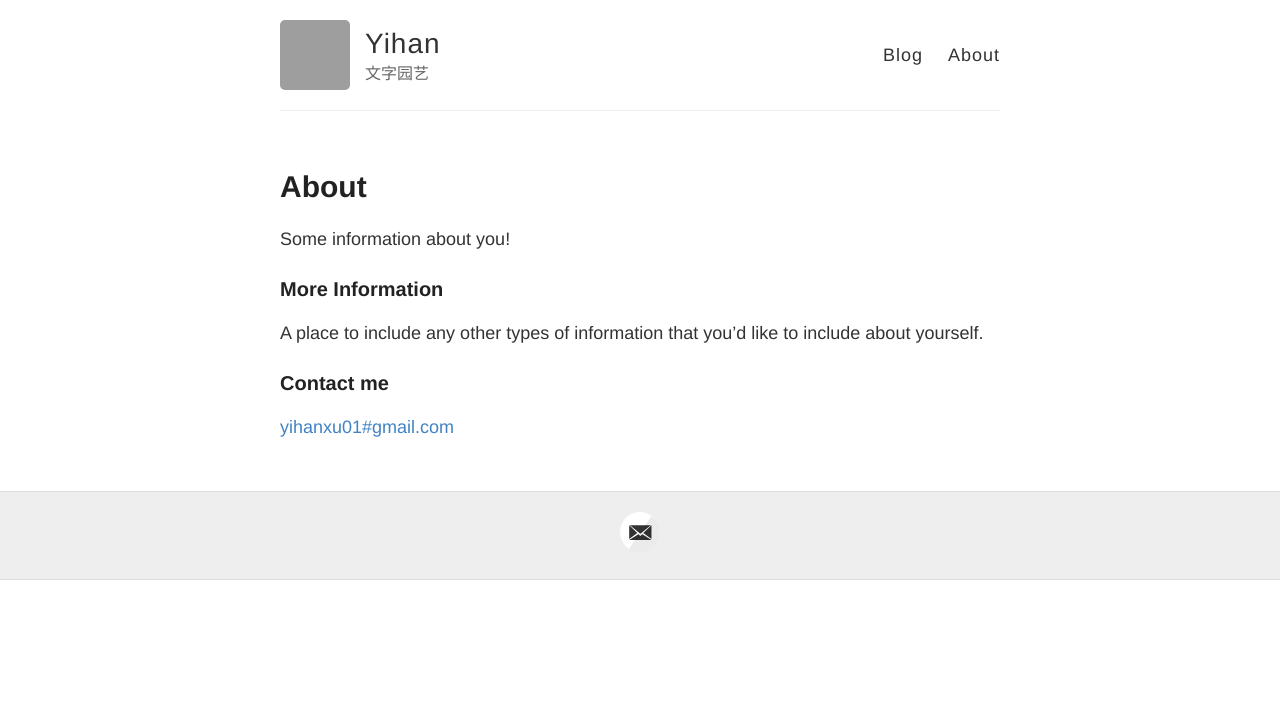
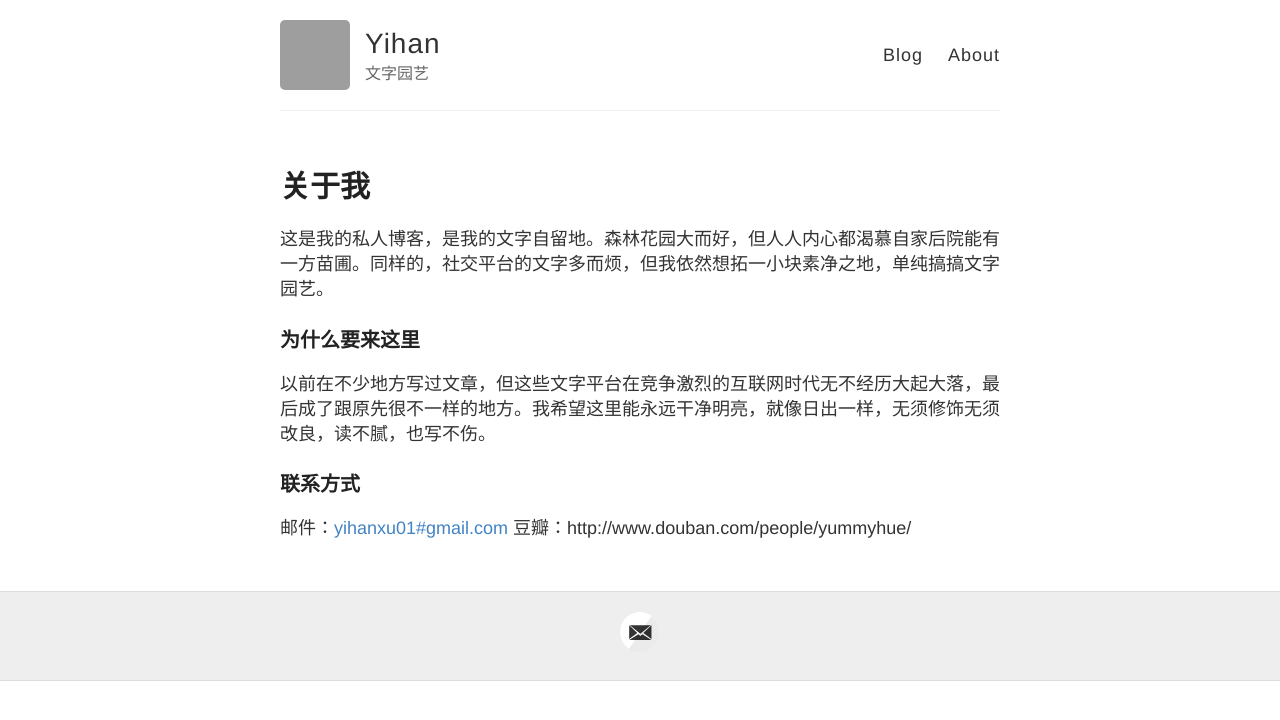
Before and after one commit to yihanxu/yihanxu.github.io, a Jekyll site: the page built from about.md, in a window 1280 px wide. Shown: the top 720 px of the page. Built offline with Jekyll 4.4.1, drawn with Linux system fonts in a browser that asks for light colours; grey boxes are pictures that could not be loaded.

Commit message:
about me

```diff
--- a/about.md
+++ b/about.md
@@ -1,15 +1,16 @@
 ---
 layout: page
-title: About
+title: 关于我
 permalink: /about/
 ---
 
-Some information about you!
+这是我的私人博客，是我的文字自留地。森林花园大而好，但人人内心都渴慕自家后院能有一方苗圃。同样的，社交平台的文字多而烦，但我依然想拓一小块素净之地，单纯搞搞文字园艺。
 
-### More Information
+### 为什么要来这里
 
-A place to include any other types of information that you'd like to include about yourself.
+以前在不少地方写过文章，但这些文字平台在竞争激烈的互联网时代无不经历大起大落，最后成了跟原先很不一样的地方。我希望这里能永远干净明亮，就像日出一样，无须修饰无须改良，读不腻，也写不伤。
 
-### Contact me
+### 联系方式
 
-[yihanxu01#gmail.com](mailto:email@domain.com)
+邮件：[yihanxu01#gmail.com](mailto:email@domain.com)
+豆瓣：http://www.douban.com/people/yummyhue/
```
Also changed, not shown: 1 other file.
